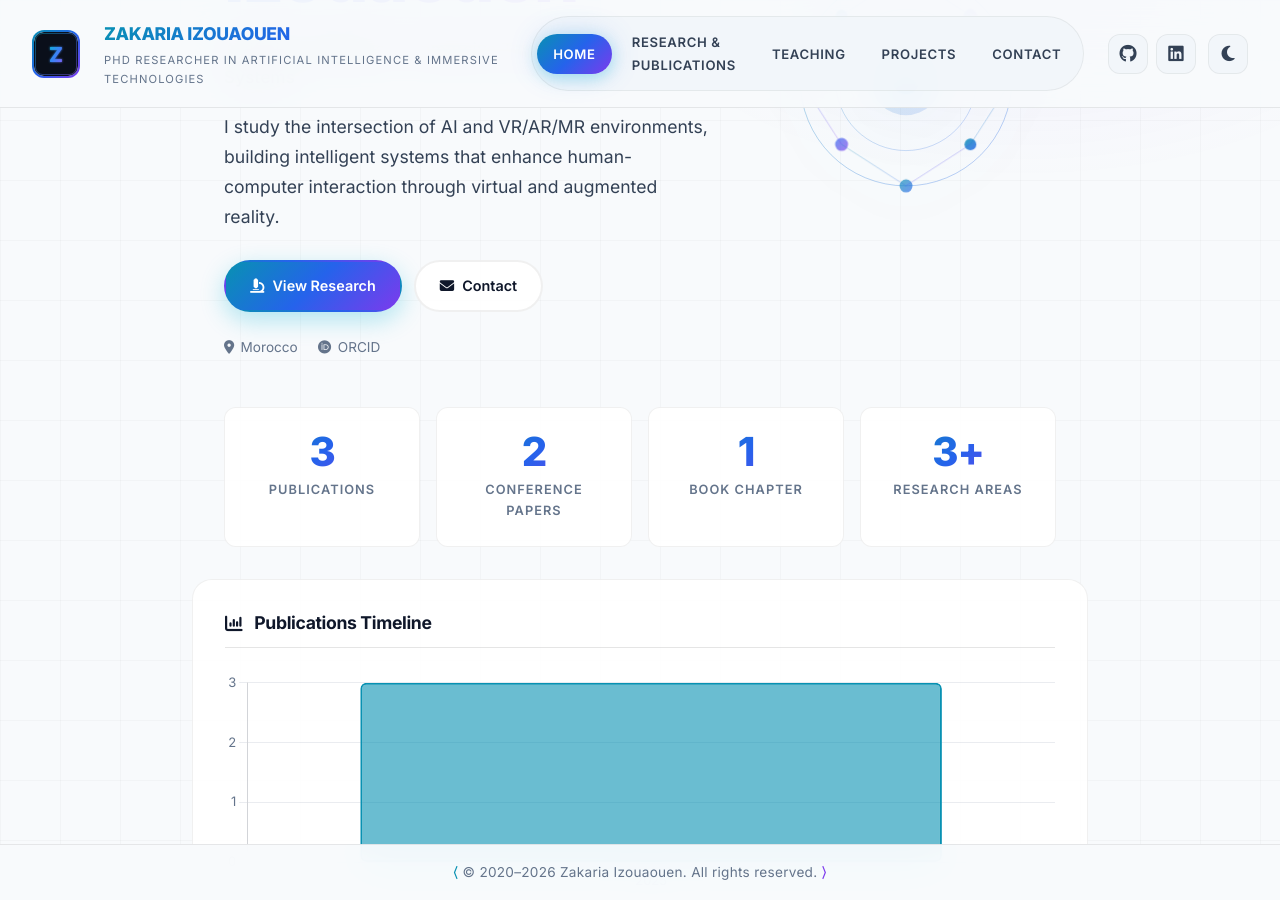
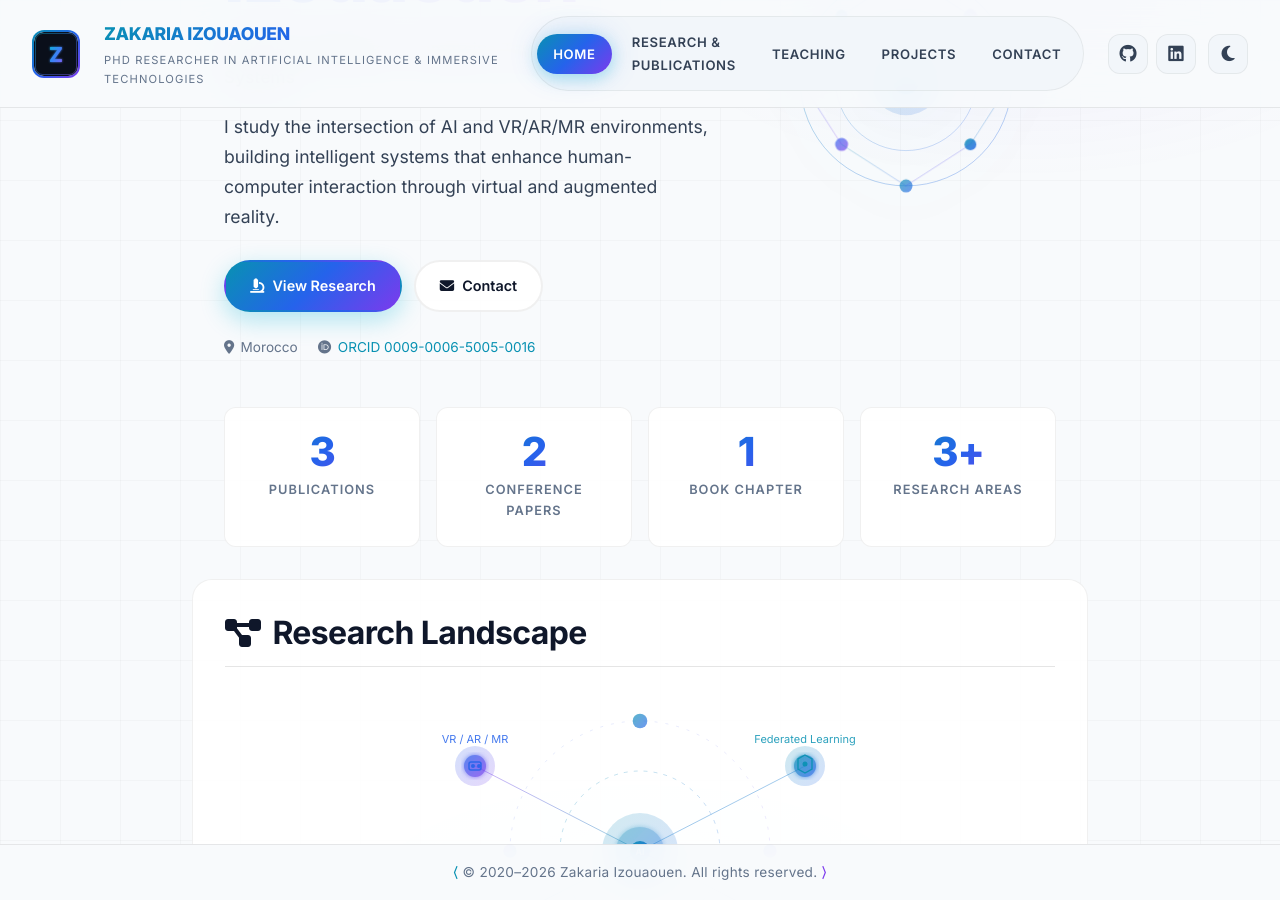
Before and after one commit to zkrzn/zkrzn.github.io, a Jekyll site: the page built from index.md, in a window 1280 px wide and 900 px high, scrolled down 428 px. Built offline with Jekyll 4.4.1, drawn with Linux system fonts in a browser that asks for light colours; some of the changed text lies outside the part shown.

Commit message:
Update ORCID to 0009-0006-5005-0016 and replace chart with research landscape SVG
Co-authored-by: zkrzn <15352294+zkrzn@users.noreply.github.com>
Agent-Logs-Url: https://github.com/zkrzn/zkrzn.github.io/sessions/dc357034-20e1-44f1-89a1-3326f607cf63

```diff
--- a/_config.yml
+++ b/_config.yml
@@ -21,7 +21,7 @@ author:
     Specialized in intelligent systems, machine learning, data science,
     and secure system processing.
   location: Morocco
-  orcid: ""
+  orcid: "0009-0006-5005-0016"
   links:
     - label: GitHub
       icon: fab fa-github
--- a/_layouts/home.html
+++ b/_layouts/home.html
@@ -96,15 +96,94 @@ layout: default
   </div>
 </section>
 
-<section class="timeline-section" aria-labelledby="timeline-heading">
-  <h2 id="timeline-heading" class="section-heading">
-    <i class="fa-solid fa-chart-column" aria-hidden="true"></i> Publications Timeline
+<section class="research-visual-section" aria-labelledby="research-visual-heading">
+  <h2 id="research-visual-heading" class="section-heading">
+    <i class="fa-solid fa-diagram-project" aria-hidden="true"></i> Research Landscape
   </h2>
-  <div class="chart-wrapper">
-    <canvas id="pub-timeline-chart"
-      aria-label="Bar chart showing publications per year"
-      role="img">
-    </canvas>
+  <div class="research-landscape-wrapper" aria-label="Diagram illustrating AI, Immersive Technologies and Federated Learning research areas">
+    <svg class="research-landscape-svg" viewBox="0 0 700 320" fill="none" xmlns="http://www.w3.org/2000/svg" aria-hidden="true">
+      <defs>
+        <linearGradient id="rg1" x1="0" y1="0" x2="1" y2="1">
+          <stop offset="0%"   stop-color="var(--accent-cyan)"/>
+          <stop offset="100%" stop-color="var(--accent-blue)"/>
+        </linearGradient>
+        <linearGradient id="rg2" x1="0" y1="0" x2="1" y2="1">
+          <stop offset="0%"   stop-color="var(--accent-blue)"/>
+          <stop offset="100%" stop-color="var(--accent-purple)"/>
+        </linearGradient>
+        <linearGradient id="rg3" x1="0" y1="0" x2="1" y2="1">
+          <stop offset="0%"   stop-color="var(--accent-purple)"/>
+          <stop offset="100%" stop-color="var(--accent-cyan)"/>
+        </linearGradient>
+        <filter id="glow">
+          <feGaussianBlur stdDeviation="2.5" result="blur"/>
+          <feMerge><feMergeNode in="blur"/><feMergeNode in="SourceGraphic"/></feMerge>
+        </filter>
+      </defs>
+
+      <!-- Central AI hub -->
+      <circle cx="350" cy="160" r="38" fill="url(#rg1)" opacity=".18"/>
+      <circle cx="350" cy="160" r="24" fill="url(#rg1)" opacity=".35" filter="url(#glow)"/>
+      <circle cx="350" cy="160" r="10" fill="url(#rg1)" opacity=".9"/>
+
+      <!-- Orbit rings -->
+      <circle cx="350" cy="160" r="80"  stroke="url(#rg1)" stroke-width=".8" stroke-dasharray="4 6" opacity=".3"/>
+      <circle cx="350" cy="160" r="130" stroke="url(#rg2)" stroke-width=".6" stroke-dasharray="3 8" opacity=".2"/>
+
+      <!-- VR/AR node (top-left) -->
+      <line x1="350" y1="160" x2="185" y2="75" stroke="url(#rg3)" stroke-width="1" opacity=".4"/>
+      <circle cx="185" cy="75" r="20" fill="url(#rg2)" opacity=".2"/>
+      <circle cx="185" cy="75" r="11" fill="url(#rg2)" opacity=".7" filter="url(#glow)"/>
+      <!-- VR headset icon approximation -->
+      <rect x="179" y="71" width="12" height="8" rx="2" fill="none" stroke="var(--accent-blue)" stroke-width="1.5" opacity=".9"/>
+      <circle cx="183" cy="75" r="2" fill="var(--accent-blue)" opacity=".9"/>
+      <circle cx="189" cy="75" r="2" fill="var(--accent-blue)" opacity=".9"/>
+
+      <!-- Federated Learning node (top-right) -->
+      <line x1="350" y1="160" x2="515" y2="75" stroke="url(#rg1)" stroke-width="1" opacity=".4"/>
+      <circle cx="515" cy="75" r="20" fill="url(#rg1)" opacity=".2"/>
+      <circle cx="515" cy="75" r="11" fill="url(#rg1)" opacity=".7" filter="url(#glow)"/>
+      <!-- Network/shield icon -->
+      <polygon points="515,64 522,68 522,78 515,82 508,78 508,68" fill="none" stroke="var(--accent-cyan)" stroke-width="1.4" opacity=".9"/>
+      <circle cx="515" cy="73" r="2.5" fill="var(--accent-cyan)" opacity=".9"/>
+
+      <!-- Multi-Agent node (bottom-right) -->
+      <line x1="350" y1="160" x2="515" y2="245" stroke="url(#rg2)" stroke-width="1" opacity=".4"/>
+      <circle cx="515" cy="245" r="20" fill="url(#rg2)" opacity=".2"/>
+      <circle cx="515" cy="245" r="11" fill="url(#rg2)" opacity=".7" filter="url(#glow)"/>
+      <!-- Agent nodes icon -->
+      <circle cx="510" cy="241" r="3" fill="var(--accent-purple)" opacity=".9"/>
+      <circle cx="520" cy="241" r="3" fill="var(--accent-purple)" opacity=".9"/>
+      <circle cx="515" cy="251" r="3" fill="var(--accent-purple)" opacity=".9"/>
+      <line x1="510" y1="241" x2="520" y2="241" stroke="var(--accent-purple)" stroke-width="1" opacity=".7"/>
+      <line x1="510" y1="241" x2="515" y2="251" stroke="var(--accent-purple)" stroke-width="1" opacity=".7"/>
+      <line x1="520" y1="241" x2="515" y2="251" stroke="var(--accent-purple)" stroke-width="1" opacity=".7"/>
+
+      <!-- Secure Systems node (bottom-left) -->
+      <line x1="350" y1="160" x2="185" y2="245" stroke="url(#rg1)" stroke-width="1" opacity=".4"/>
+      <circle cx="185" cy="245" r="20" fill="url(#rg3)" opacity=".2"/>
+      <circle cx="185" cy="245" r="11" fill="url(#rg3)" opacity=".7" filter="url(#glow)"/>
+      <!-- Lock icon -->
+      <rect x="180" y="247" width="10" height="7" rx="1.5" fill="none" stroke="var(--accent-cyan)" stroke-width="1.4" opacity=".9"/>
+      <path d="M182 247 v-3 a3 3 0 0 1 6 0 v3" fill="none" stroke="var(--accent-cyan)" stroke-width="1.4" opacity=".9"/>
+
+      <!-- Secondary satellite nodes -->
+      <circle cx="350" cy="30"  r="5" fill="url(#rg1)" opacity=".5" class="hero-node"/>
+      <circle cx="480" cy="160" r="5" fill="url(#rg2)" opacity=".5" class="hero-node"/>
+      <circle cx="350" cy="290" r="5" fill="url(#rg1)" opacity=".5" class="hero-node"/>
+      <circle cx="220" cy="160" r="5" fill="url(#rg3)" opacity=".5" class="hero-node"/>
+      <line x1="350" y1="160" x2="350" y2="30"  stroke="url(#rg1)" stroke-width=".6" opacity=".25"/>
+      <line x1="350" y1="160" x2="480" y2="160" stroke="url(#rg2)" stroke-width=".6" opacity=".25"/>
+      <line x1="350" y1="160" x2="350" y2="290" stroke="url(#rg1)" stroke-width=".6" opacity=".25"/>
+      <line x1="350" y1="160" x2="220" y2="160" stroke="url(#rg3)" stroke-width=".6" opacity=".25"/>
+
+      <!-- Labels -->
+      <text x="185" y="52" text-anchor="middle" font-size="11" font-family="Inter,sans-serif" fill="var(--accent-blue)" opacity=".85">VR / AR / MR</text>
+      <text x="515" y="52" text-anchor="middle" font-size="11" font-family="Inter,sans-serif" fill="var(--accent-cyan)" opacity=".85">Federated Learning</text>
+      <text x="537" y="252" text-anchor="middle" font-size="11" font-family="Inter,sans-serif" fill="var(--accent-purple)" opacity=".85">Multi-Agent Systems</text>
+      <text x="163" y="268" text-anchor="middle" font-size="11" font-family="Inter,sans-serif" fill="var(--accent-cyan)" opacity=".85">Secure Systems</text>
+      <text x="350" y="164" text-anchor="middle" font-size="9" font-family="Inter,sans-serif" fill="white" opacity=".9" font-weight="600">AI</text>
+    </svg>
   </div>
 </section>
 
@@ -112,5 +191,3 @@ layout: default
   <h2 class="sr-only" id="home-content-heading">About</h2>
   {{ content }}
 </section>
-
-<script src="{{ '/assets/js/publications-chart.js' | relative_url }}" defer></script>
--- a/assets/css/custom.css
+++ b/assets/css/custom.css
@@ -1246,10 +1246,10 @@ button:focus-visible {
 }
 
 /* ══════════════════════════════════════════════════════════════════════════
-   TIMELINE / CHART SECTION
+   RESEARCH VISUAL SECTION
    ══════════════════════════════════════════════════════════════════════════ */
 
-.timeline-section {
+.research-visual-section {
   max-width: 1200px;
   margin: 0 auto 2rem;
   padding: 2rem;
@@ -1258,23 +1258,20 @@ button:focus-visible {
   border-radius: var(--radius-lg);
 }
 
-.section-heading {
-  display: flex;
-  align-items: center;
-  gap: 0.75rem;
-  font-size: 1.1rem;
-  font-weight: 700;
-  color: var(--text-primary);
-  margin-bottom: 1.5rem;
-  border-bottom: 1px solid var(--h2-border);
-  padding-bottom: 0.75rem;
-  margin-top: 0;
-}
-
-.chart-wrapper {
-  height: 220px;
-  position: relative;
-}
+.research-landscape-wrapper {
+  display: flex;
+  justify-content: center;
+  align-items: center;
+  padding: 0.5rem 0;
+}
+
+.research-landscape-svg {
+  width: 100%;
+  max-width: 700px;
+  height: auto;
+  display: block;
+}
+
 
 /* ══════════════════════════════════════════════════════════════════════════
    PUBLICATIONS SECTION
```
Also changed, not shown: _pages/research.md (+1 -1 lines).
